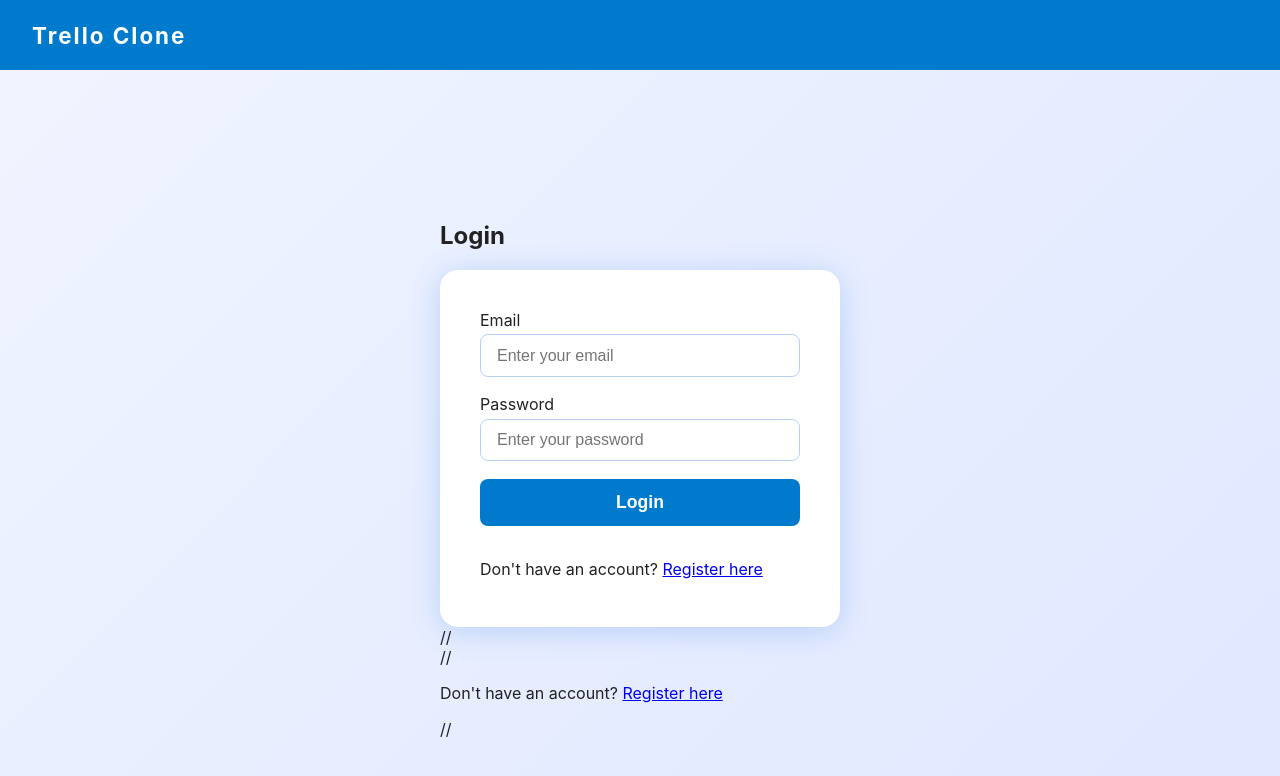
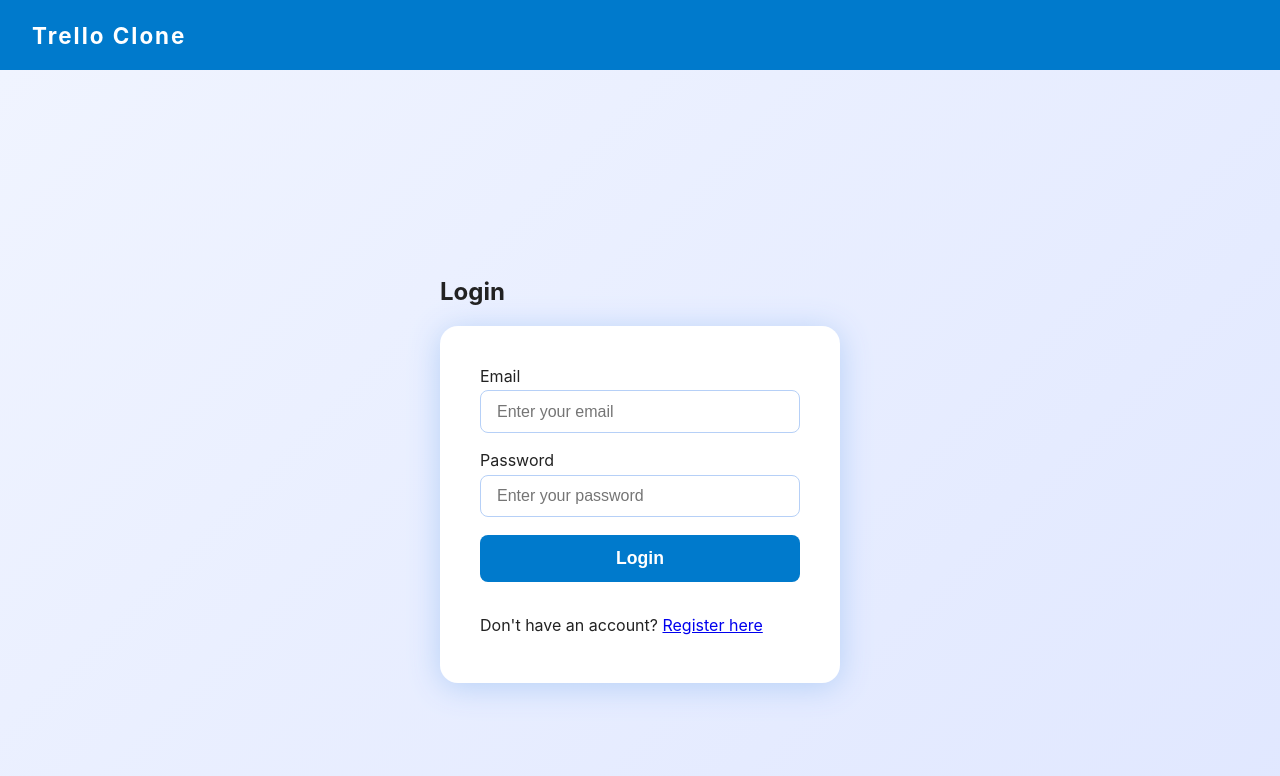
Before and after one commit to aryan10092/Trello-clone, a React (Create React App) app in the folder frontend/: page /login in a window 1280 px wide. Shown: the top 776 px of the page. Built offline with nearby package versions, Linux system fonts and the light colour scheme; no server answers.

Commit message:
Update Login.js

```diff
--- a/frontend/src/pages/Login.js
+++ b/frontend/src/pages/Login.js
@@ -82,9 +82,9 @@ const Login = () => {
         </div>
         </form>
 
-        // <div className="auth-links">
-        //   <p>Don't have an account? <Link to="/register">Register here</Link></p>
-        // </div>
+         {/* <div className="auth-links">
+          <p>Don't have an account? <Link to="/register">Register here</Link></p>
+        </div> */}
       </div>
     </div>
   );
```
